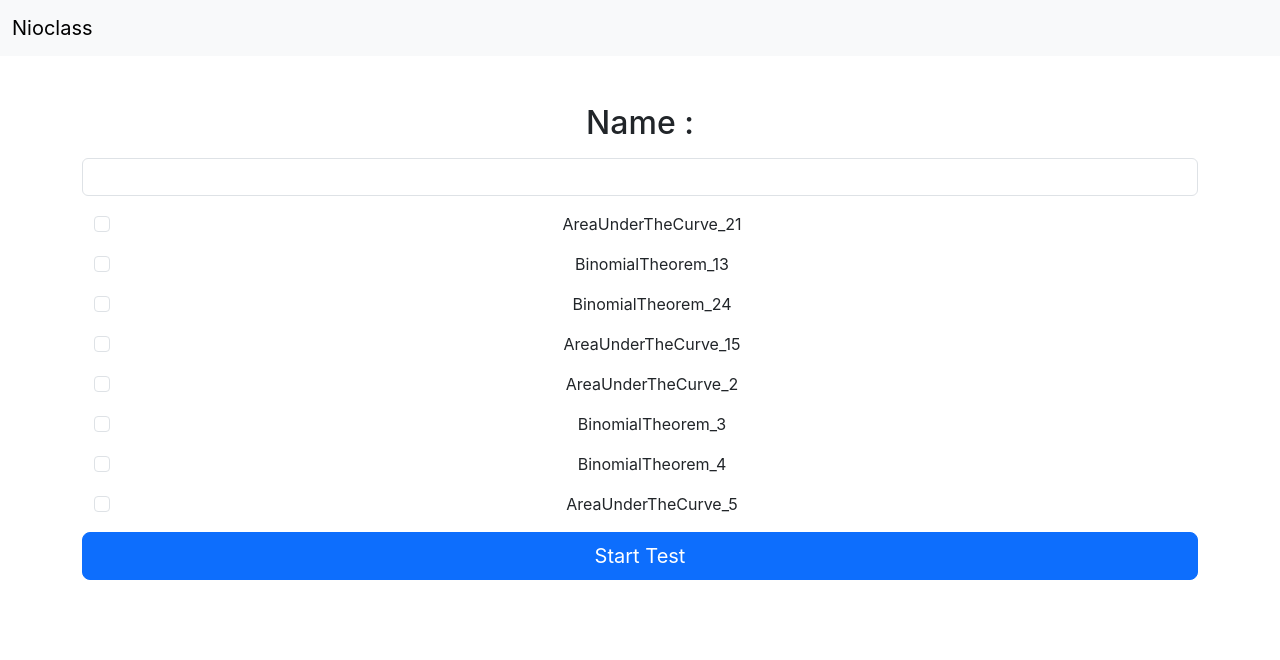
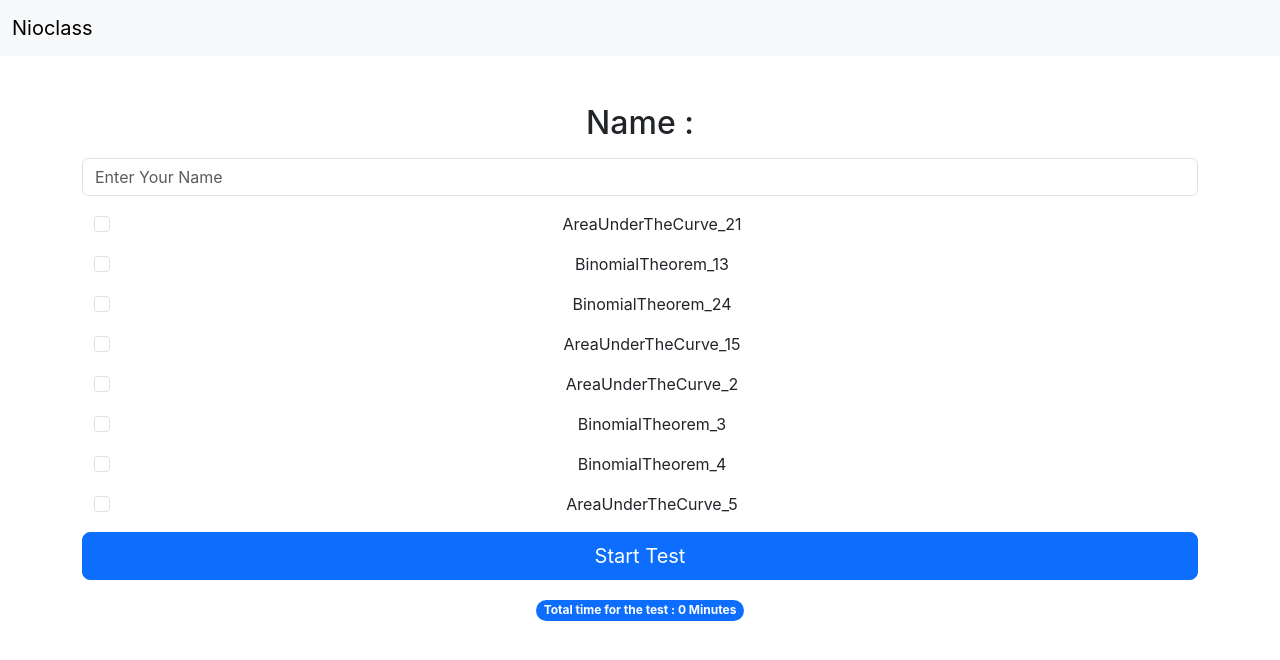
Before and after one commit to sadanmian/nioclass, a React (Create React App) app: page / in a window 1280 px wide. Shown: the top 660 px of the page. Built offline with nearby package versions, Linux system fonts and the light colour scheme.

Commit message:
Total Time added

```diff
--- a/src/components/Form.jsx
+++ b/src/components/Form.jsx
@@ -1,4 +1,4 @@
-import React, { useContext, useState } from "react";
+import React, { useContext } from "react";
 import { Link, useNavigate } from "react-router-dom";
 import { UserContext } from "../context/Context";
 
@@ -13,9 +13,9 @@ export default function Form() {
 
   const handleChange = (e) => {
     const value = e.target.value;
-    console.log(value);
+    // console.log(value);
     const checked = e.target.checked;
-    console.log(checked);
+    // console.log(checked);
     if (checked) {
       context.setQuestions([...context.questions, value]);
     } else {
@@ -39,6 +39,7 @@ export default function Form() {
         className="form-control"
         id="exampleFormControlInput1"
         onChange={handleName}
+        placeholder="Enter Your Name"
       />
 
       <div className="container">
--- a/src/pages/Home.jsx
+++ b/src/pages/Home.jsx
@@ -1,12 +1,17 @@
-import React from "react";
+import React, { useContext } from "react";
 import Navbar from "../components/Navbar";
 import Form from "../components/Form";
+import { UserContext } from "../context/Context";
 
 export default function Home() {
+  const context = useContext(UserContext);
   return (
     <>
       <Navbar />
       <Form />
+      <span className="badge rounded-pill text-bg-primary">
+        Total time for the test : {`${context.questions.length * 5} Minutes`}
+      </span>
     </>
   );
 }
```
